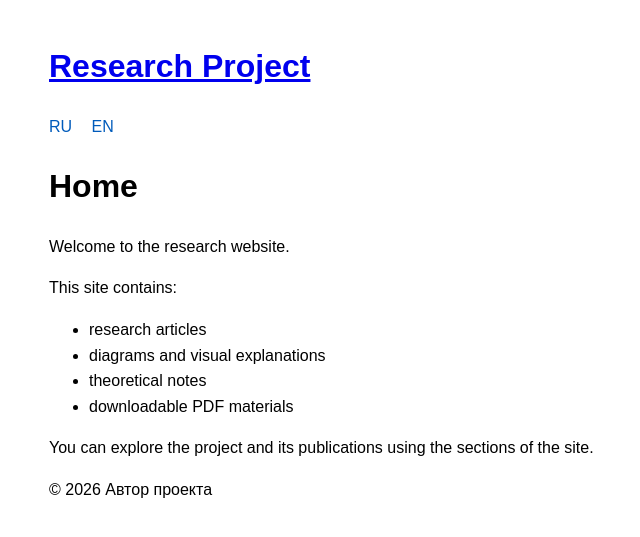
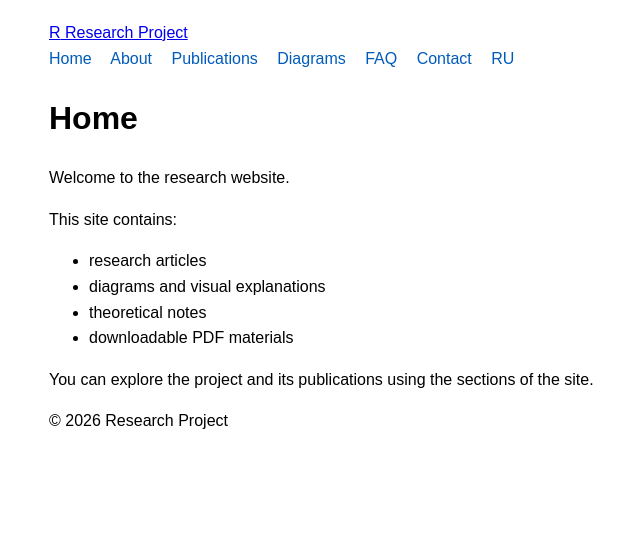
Before and after one commit to naoumov-ilia/naoumov-ilia.github.io, a Jekyll site: the page built from en/index.md, in a window 1280 px wide. Shown: the top 537 px of the page, without its empty margins (141-781 px from the left). Built offline with Jekyll 4.4.1, drawn with Linux system fonts in a browser that asks for light colours.

Commit message:
Update default.html

```diff
--- a/_layouts/default.html
+++ b/_layouts/default.html
@@ -1,48 +1,62 @@
-<!doctype html>
-<html lang="{{ page.lang | default: site.lang }}">
+<!DOCTYPE html>
+<html lang="{{ page.lang | default: site.lang | default: 'ru' }}">
 <head>
+  <meta charset="UTF-8">
+  <meta name="viewport" content="width=device-width, initial-scale=1.0">
+  <title>{% if page.title %}{{ page.title }} | {% endif %}{{ site.title }}</title>
+  <meta name="description" content="{{ page.description | default: site.description }}">
+  <link rel="stylesheet" href="{{ '/assets/css/style.css' | relative_url }}">
+</head>
+<body>
+  {% assign current_lang = page.lang | default: 'ru' %}
 
-<meta charset="utf-8">
+  <header class="site-header">
+    <div class="container header-inner">
+      <a class="site-logo" href="{% if current_lang == 'en' %}{{ '/en/' | relative_url }}{% else %}{{ '/ru/' | relative_url }}{% endif %}">
+        <span class="logo-mark">R</span>
+        <span class="logo-text">{{ site.title }}</span>
+      </a>
 
-<title>{{ page.title }} | {{ site.title }}</title>
+      <nav class="site-nav">
+        {% if current_lang == 'en' %}
+          <a href="{{ '/en/' | relative_url }}">Home</a>
+          <a href="{{ '/en/about/' | relative_url }}">About</a>
+          <a href="{{ '/en/publications/' | relative_url }}">Publications</a>
+          <a href="{{ '/en/diagrams/' | relative_url }}">Diagrams</a>
+          <a href="{{ '/en/faq/' | relative_url }}">FAQ</a>
+          <a href="{{ '/en/contact/' | relative_url }}">Contact</a>
 
-<meta name="description"
-content="{{ page.description | default: site.description }}">
+          {% if page.ref %}
+            <a class="lang-switch" href="{{ '/ru/' | append: page.ref | append: '/' | relative_url }}">RU</a>
+          {% else %}
+            <a class="lang-switch" href="{{ '/ru/' | relative_url }}">RU</a>
+          {% endif %}
+        {% else %}
+          <a href="{{ '/ru/' | relative_url }}">Главная</a>
+          <a href="{{ '/ru/about/' | relative_url }}">О проекте</a>
+          <a href="{{ '/ru/publications/' | relative_url }}">Публикации</a>
+          <a href="{{ '/ru/diagrams/' | relative_url }}">Схемы</a>
+          <a href="{{ '/ru/faq/' | relative_url }}">FAQ</a>
+          <a href="{{ '/ru/contact/' | relative_url }}">Контакты</a>
 
-<meta name="viewport" content="width=device-width, initial-scale=1">
+          {% if page.ref %}
+            <a class="lang-switch" href="{{ '/en/' | append: page.ref | append: '/' | relative_url }}">EN</a>
+          {% else %}
+            <a class="lang-switch" href="{{ '/en/' | relative_url }}">EN</a>
+          {% endif %}
+        {% endif %}
+      </nav>
+    </div>
+  </header>
 
-{% seo %}
+  <main class="site-main">
+    {{ content }}
+  </main>
 
-<link rel="stylesheet" href="/assets/css/style.css">
-
-</head>
-
-<body>
-
-<header>
-
-<h1><a href="/">Research Project</a></h1>
-
-<nav>
-
-<a href="/ru/">RU</a>
-<a href="/en/">EN</a>
-
-</nav>
-
-</header>
-
-<main>
-
-{{ content }}
-
-</main>
-
-<footer>
-
-<p>© 2026 Автор проекта</p>
-
-</footer>
-
+  <footer class="site-footer">
+    <div class="container footer-inner">
+      <p>© 2026 {{ site.title }}</p>
+    </div>
+  </footer>
 </body>
 </html>
```
